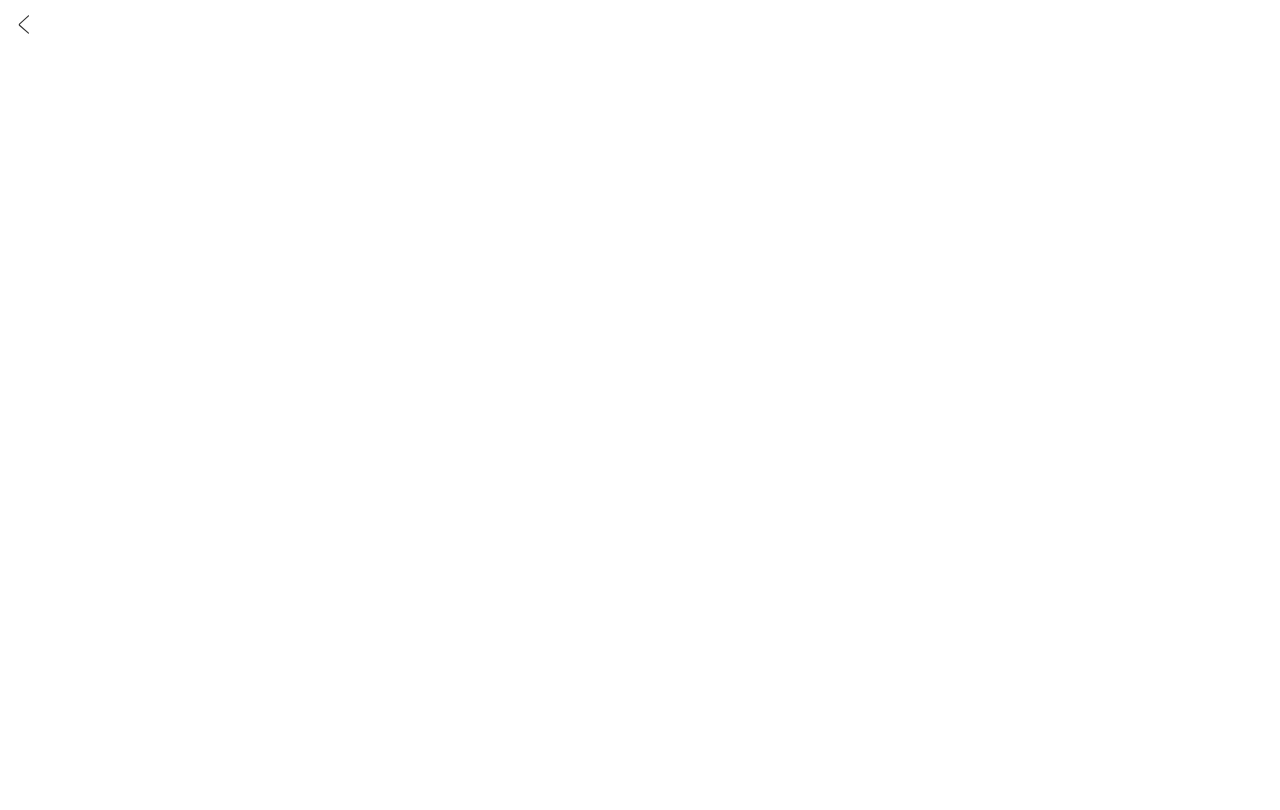
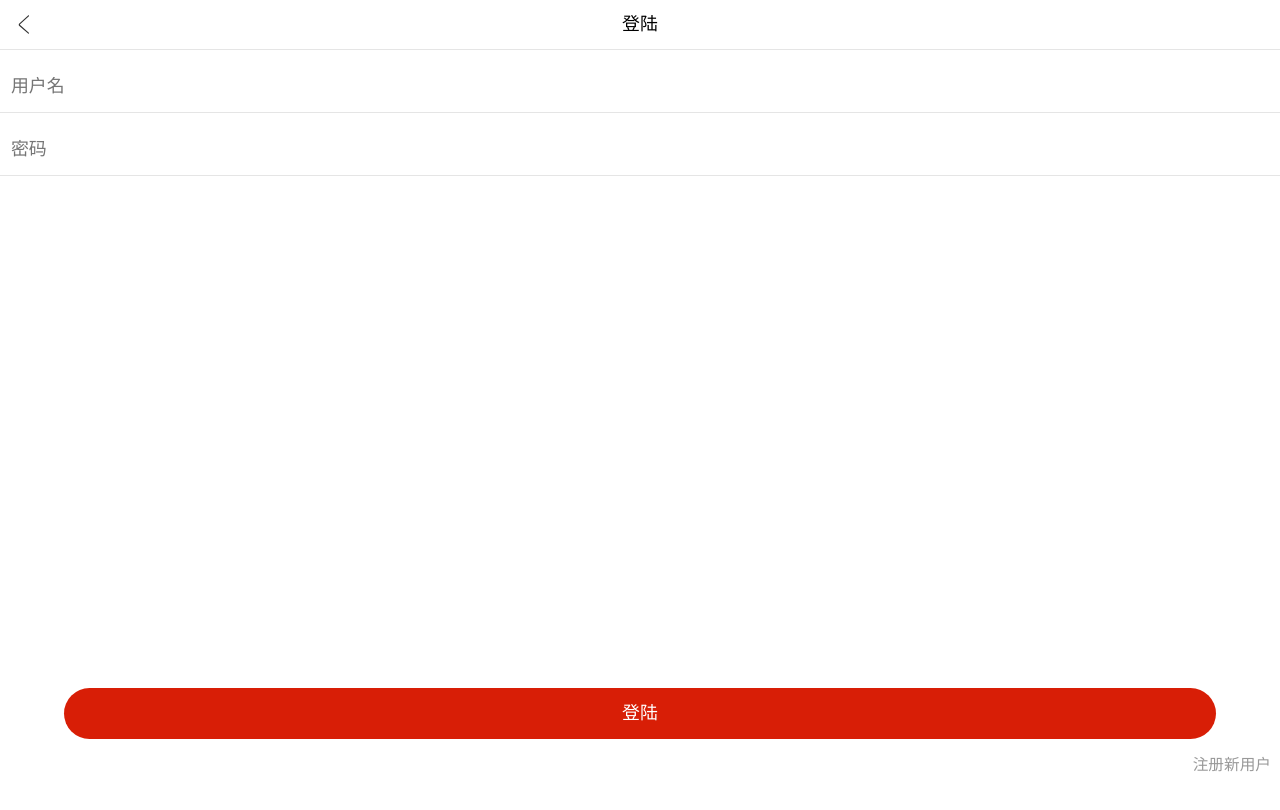
Before and after one commit to wenwenwenwu/vue-app, a Vue app: page /login in a window 1280 px wide. Shown: the top 810 px of the page. Built offline with nearby package versions, Linux system fonts and the light colour scheme.

Commit message:
登陆注册肉体完成

```diff
--- a/src/assets/css/style.scss
+++ b/src/assets/css/style.scss
@@ -49,7 +49,7 @@
 }
 
 //提交按钮
-.pay-commit {
+.page-commit {
     width: 90%;
     height: px2rem(46);
     line-height: px2rem(46);
@@ -61,3 +61,21 @@
     color: white;
     text-align: center;
 }
+
+.input-container{
+    height: px2rem(48);
+    padding: $marginSize;
+    overflow: hidden;
+    margin-top: $marginSize;
+    background-color: white;
+    border-bottom: px2rem(1) solid $lineColor;
+    box-sizing: border-box;
+
+    input {
+        width: 100%;
+        height: 100%;
+        font-size: $titleSize;
+        outline: none;
+        border: none;
+    }
+}
--- a/src/views/Login.vue
+++ b/src/views/Login.vue
@@ -1,8 +1,15 @@
 <template>
 <div class="login-page">
-    <navigation-bar :pageName="登陆" @onLeftClick="onBackClick"></navigation-bar>
+    <navigation-bar :pageName="'登陆'" @on-left-click="onBackClick"></navigation-bar>
     <div class="login-page-content">
-
+        <div class="input-container">
+            <input v-model="username" type="text" placeholder="用户名" />
+        </div>
+        <div class="input-container">
+            <input v-model="password" type="text" placeholder="密码" />
+        </div>
+        <div class="login-page-content-login page-commit" @click="onLoginClick">登陆</div>
+        <a class="login-page-content-register" @click="onToRegisterClick">注册新用户</a>
     </div>
 </div>
 </template>
@@ -16,13 +23,61 @@ export default {
         NavigationBar,
     },
 
+    data: function () {
+        return {
+            username: "",
+            password: "",
+        };
+    },
+
     methods: {
         onBackClick: function () {
             this.$router.go(-1);
         },
+
+        onLoginClick: function () {
+            if (this.username.length === 0 || this.password.length === 0) {
+                alert("用户名或密码未输入");
+                return;
+            }
+        },
+
+        onToRegisterClick: function () {
+            this.$router.push({
+                name: "register",
+                params: {
+                    routerType: "push"
+                }
+            })
+        }
     },
 };
 </script>
 
-<style>
+<style lang="scss" scoped>
+@import "@css/style.scss";
+
+.login-page {
+    position: absolute;
+    width: 100%;
+    height: 100%;
+    background-color: white;
+
+    &-content {
+        width: 100%;
+        height: 100%;
+
+        &-login {
+            margin-top: 40%;
+        }
+
+        &-register {
+            font-size: $infoSize;
+            color: $hintColor;
+            margin-top: $marginSize;
+            padding: $marginSize;
+            float: right;
+        }
+    }
+}
 </style>
--- a/src/views/Register.vue
+++ b/src/views/Register.vue
@@ -0,0 +1,75 @@
+<template>
+<div class="register-page">
+    <navigation-bar :pageName="'注册'" @on-left-click="onBackClick"></navigation-bar>
+    <div class="register-page-content">
+        <div class="input-container">
+            <input v-model="username" type="text" placeholder="用户名" />
+        </div>
+        <div class="input-container">
+            <input v-model="password" type="text" placeholder="密码" />
+        </div>
+        <div class="input-container">
+            <input v-model="confirmPassword" type="text" placeholder="密码" />
+        </div>
+        <div class="register-page-content-register page-commit" @click="onRegisterClick">注册</div>
+    </div>
+</div>
+</template>
+
+<script>
+import NavigationBar from "@c/currency/NavigationBar.vue";
+export default {
+    name: "register",
+
+    components: {
+        NavigationBar,
+    },
+
+    data: function () {
+        return {
+            username: "",
+            password: "",
+            confirmPassword: ""
+        }
+    },
+
+    methods: {
+        onBackClick: function () {
+            this.$router.go(-1);
+        },
+
+        onRegisterClick: function () {
+            if (this.username.length === 0) {
+                alert("请完善用户名")
+                return
+            }
+            if (this.password.length === 0 || this.password != this.confirmPassword) {
+                alert("请完善密码")
+                return
+            }
+            //与原生交互，保存用户名和密码
+        }
+    },
+};
+</script>
+
+<style lang="scss" scoped>
+@import "@css/style.scss";
+
+.register-page {
+    position: absolute;
+    width: 100%;
+    height: 100%;
+    background-color: white;
+
+    &-content {
+        width: 100%;
+        height: 100%;
+
+        &-register {
+            margin-top: 40%;
+        }
+
+    }
+}
+</style>
```
